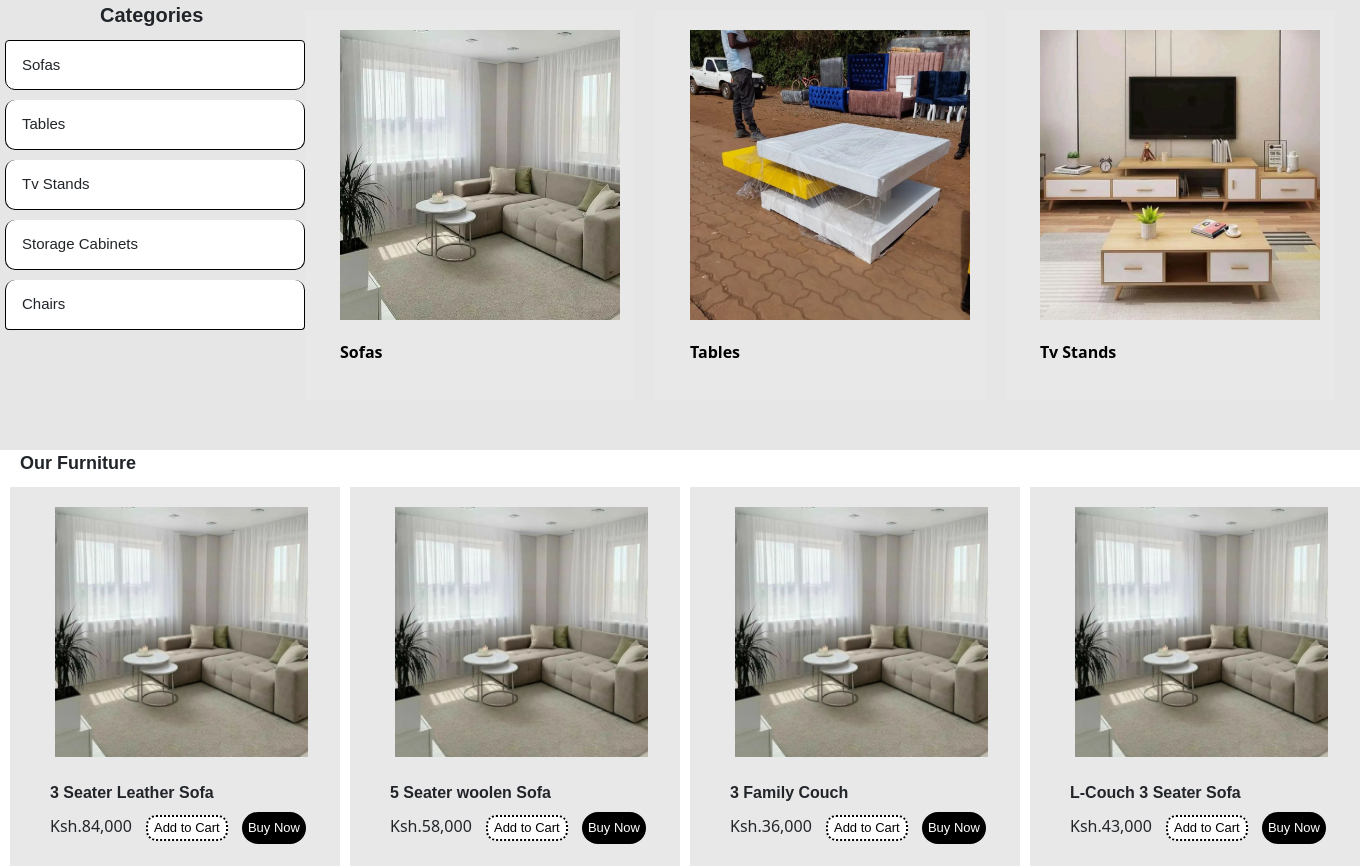
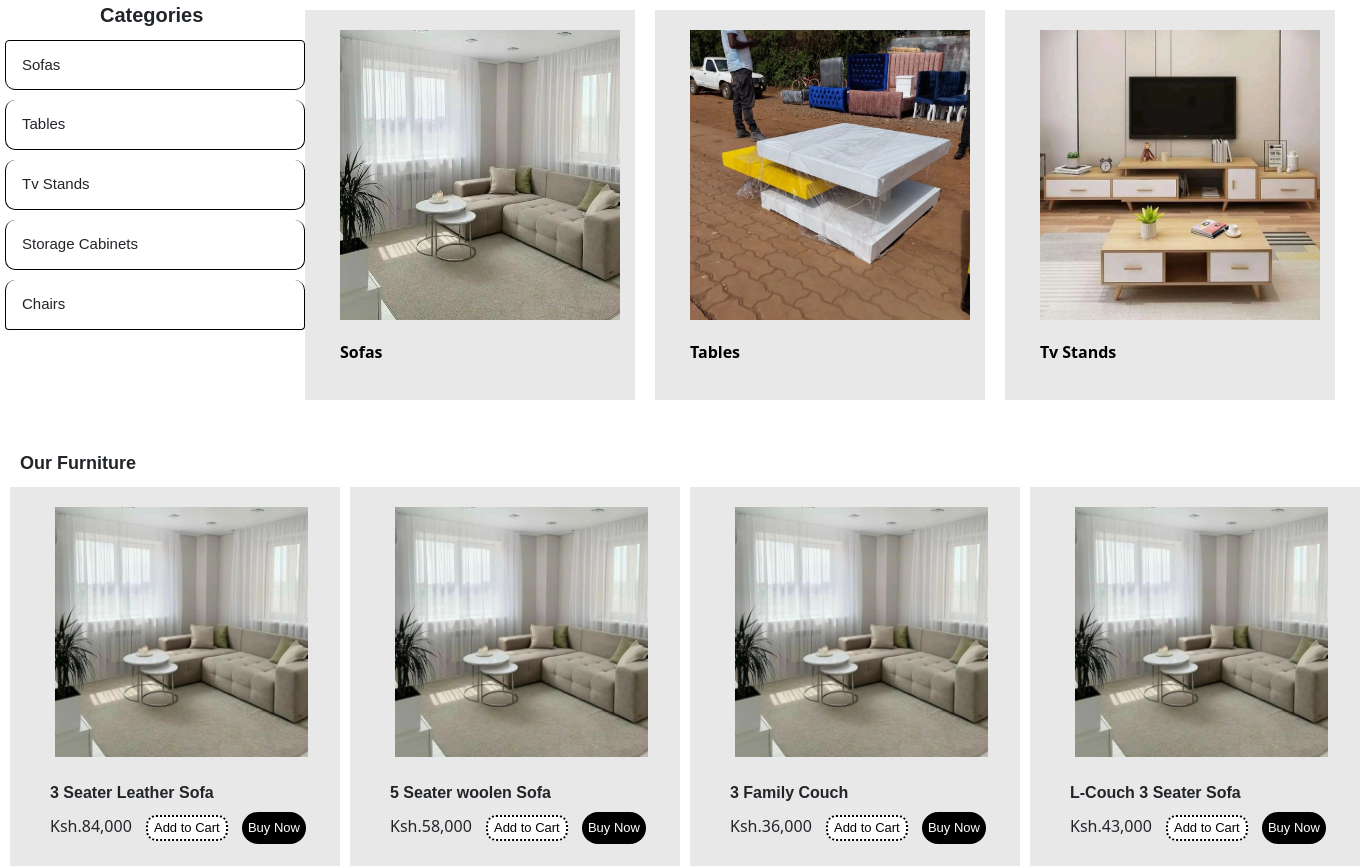
Before and after one commit to Davy-ny/Furniture, a Django app: page /living/ in a window 1360 px wide. Shown: the part 120-986 px from the top of the page. Run offline with Django 5.2, Linux system fonts and the light colour scheme.

Commit message:
Update style.css
style.css section_two_living color

```diff
--- a/foreverfinds/static/css/style.css
+++ b/foreverfinds/static/css/style.css
@@ -261,7 +261,7 @@ color: black;
 
 .section_two_living{
     height: 450px;
-    background: rgb(231, 230, 230);
+    background: white;
     display: flex;
     flex-direction: row;
 }
```
